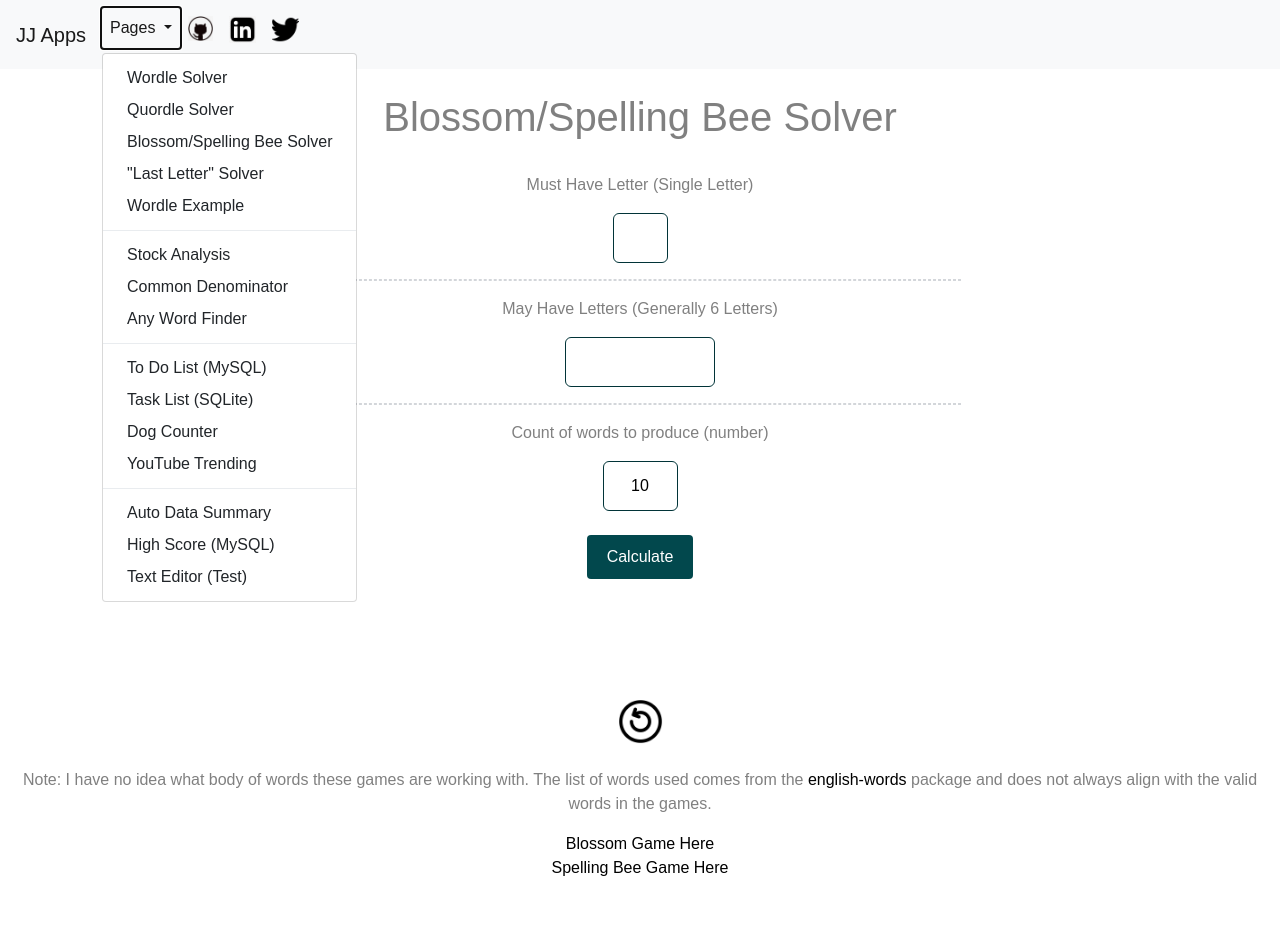
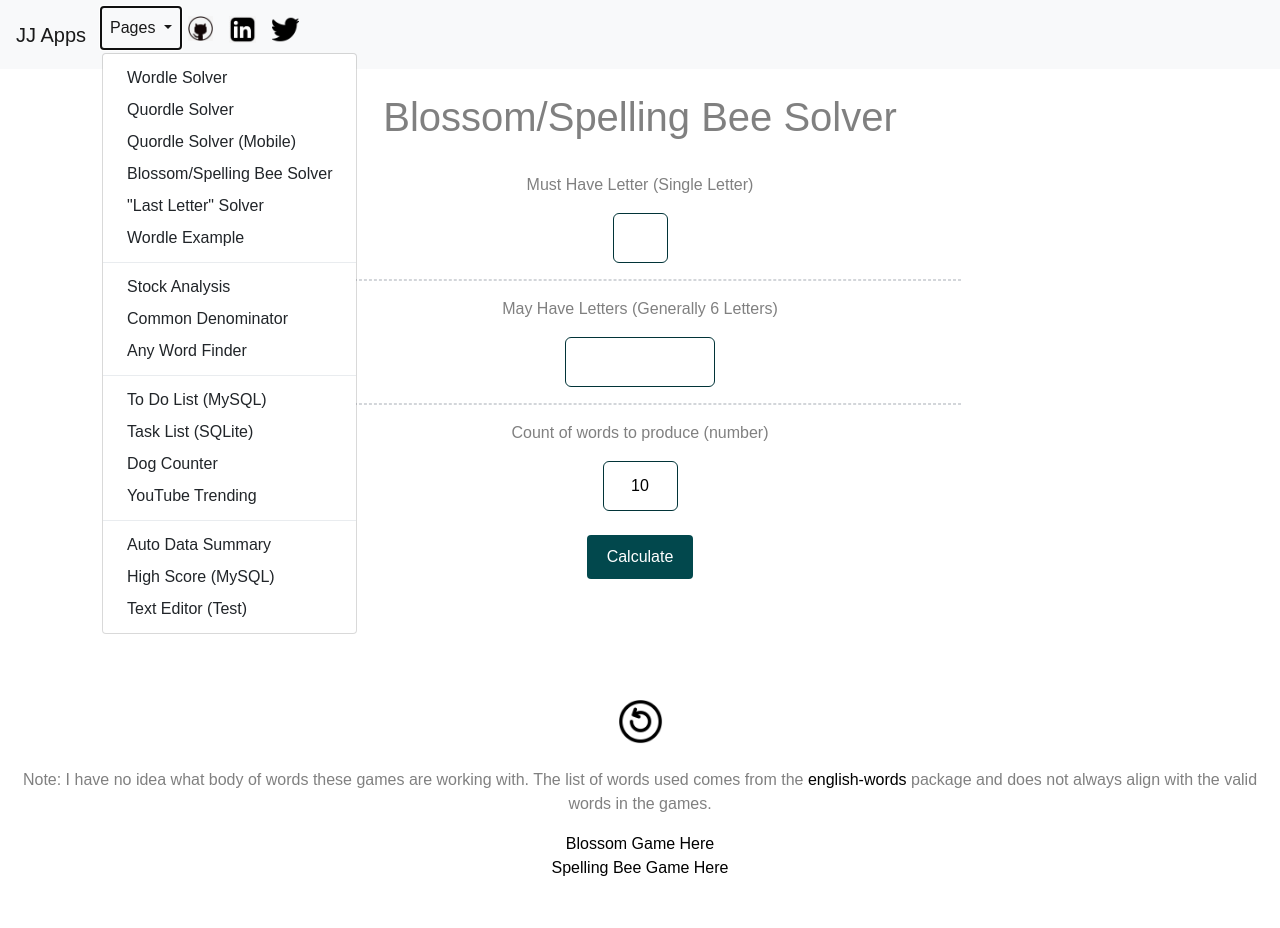
Before and after one commit to applewjr/heroku_apps, a Flask app: page /blossom in a window 1280 px wide, after a click on "Pages". Run offline with Flask 2, Linux system fonts and the light colour scheme; parts of the project's set-up code (start-up, migrations or seed data) failed here and were passed over.

Commit message:
Update base.html

```diff
--- a/templates/base.html
+++ b/templates/base.html
@@ -25,6 +25,7 @@
               <div class="dropdown-menu" aria-labelledby="navbarDropdown">
                 <a class="dropdown-item" href="/wordle">Wordle Solver</a>
                 <a class="dropdown-item" href="/quordle">Quordle Solver</a>
+                <a class="dropdown-item" href="/quordle_mobile">Quordle Solver (Mobile)</a>
                 <a class="dropdown-item" href="/blossom">Blossom/Spelling Bee Solver</a>
                 <a class="dropdown-item" href="/fixer">"Last Letter" Solver</a>
                 <a class="dropdown-item" href="/wordle_example">Wordle Example</a>
```
